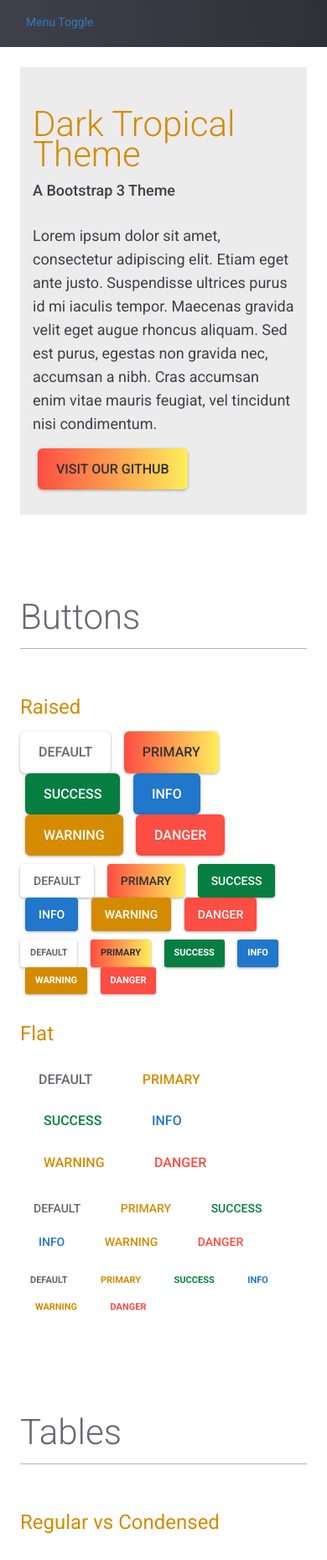
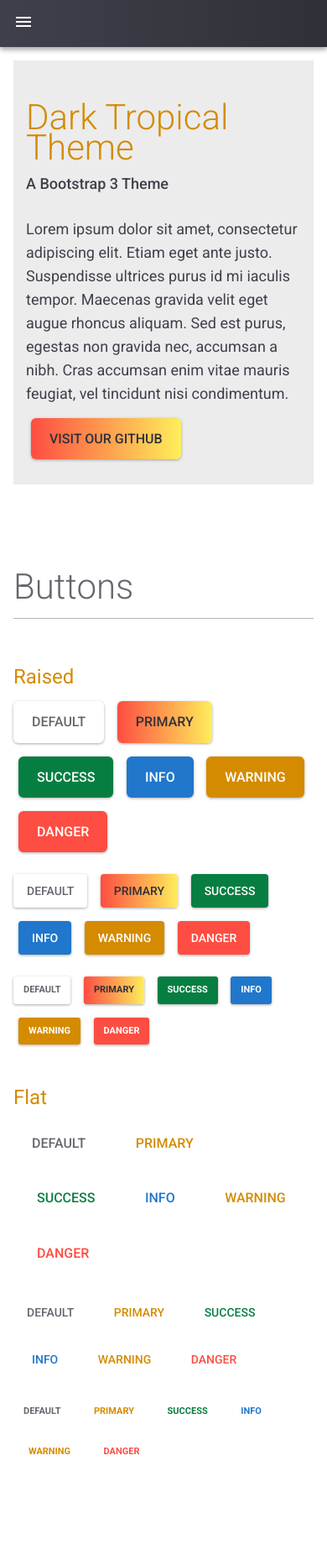
Before and after one commit to joserogeriofilho/sunset, a PHP site: page / in a window 390 px wide. Shown: the top 1858 px of the page at 84% size. Run offline with PHP 8.4, Linux system fonts and the light colour scheme.

Commit message:
Alertas, ajustes na app-bar e pequenos ajustes em outros componentes

```diff
--- a/dist/darktropical/css/darktropical.css
+++ b/dist/darktropical/css/darktropical.css
@@ -75,6 +75,9 @@ html, body, .container-fluid, .wrapper {
 .container-fluid {
   overflow-y: scroll;
   padding: 50px 50px 50px 30px; }
+  @media screen and (max-width: 991px) {
+    .container-fluid {
+      padding: 16px 16px 16px 16px; } }
 
 .modal {
   background-color: rgba(32, 32, 38, 0.65);
@@ -105,7 +108,7 @@ html, body, .container-fluid, .wrapper {
   @media screen and (max-width: 991px) {
     #content {
       margin-top: 56px;
-      padding: 24px; } }
+      padding: 16px; } }
 
 .sidebar {
   background: linear-gradient(to right, #40404B, #303038);
@@ -184,9 +187,25 @@ html, body, .container-fluid, .wrapper {
 
 .app-bar {
   background: linear-gradient(to right, #40404B, #303038);
+  box-shadow: 0 3px 6px rgba(0, 0, 0, 0.16), 0 3px 6px rgba(0, 0, 0, 0.23);
+  display: none;
+  width: 100%;
   min-height: 56px;
-  padding: 16px;
+  padding: 0 16px 0 16px;
+  position: fixed;
   z-index: 90; }
+  @media screen and (max-width: 991px) {
+    .app-bar {
+      display: flex;
+      align-items: center; } }
+  .app-bar .container {
+    display: flex;
+    align-items: center;
+    margin: 0;
+    padding: 0; }
+    .app-bar .container .icon-app-bar {
+      font-size: 24px;
+      color: white; }
 
 .form-group.material-input {
   min-height: 56px;
@@ -463,6 +482,9 @@ h3 {
   .btn[aria-expanded=true] .text-expanded {
     display: block; }
 
+p .btn {
+  margin-bottom: 16px; }
+
 .table {
   box-shadow: 0 1px 4px rgba(0, 0, 0, 0.12), 0 1px 3px rgba(0, 0, 0, 0.24);
   border: 1px solid rgba(217, 217, 219, 0.5);
@@ -568,3 +590,16 @@ h3 {
     margin: 0 -16px 16px -16px; }
     .card .card-primary-title + .card-rich-media img {
       border-radius: 0; }
+
+.alert {
+  background: linear-gradient(to right, #40404B, #303038);
+  border: none;
+  box-shadow: 0 3px 6px rgba(0, 0, 0, 0.16), 0 3px 6px rgba(0, 0, 0, 0.23); }
+  .alert.alert-info {
+    color: #90BBE5; }
+  .alert.alert-success {
+    color: #9CCBB3; }
+  .alert.alert-warning {
+    color: #E5B966; }
+  .alert.alert-danger {
+    color: #FE7A71; }
--- a/index.html
+++ b/index.html
@@ -45,8 +45,6 @@
               <li class="ripple-30"><a href="#tables">Tables</a></li>
               <li class="ripple-30"><a href="#cards">Cards</a></li>
               <li class="ripple-30"><a href="#forms">Forms</a></li>
-              <li class="ripple-30"><a href="#labels">Labels</a></li>
-              <li class="ripple-30"><a href="#badges">Badges</a></li>
               <li class="ripple-30"><a href="#alerts">Alerts</a></li>
               <li class="ripple-30"><a href="#progress_bars">Progress Bar</a></li>
               <li class="ripple-30"><a href="#list_groups">List Groups</a></li>
@@ -61,11 +59,11 @@
         </ul>
       </nav>
 
-      <nav class="navbar app-bar navbar-fixed-top visible-xs-block visible-sm-block">
+      <div class="app-bar">
         <div class="container">
-          <a href="#" id="hamburger-menu">Menu Toggle</a>
+          <a href="#" id="hamburger-menu"><i class="material-icons icon-app-bar">menu</i></a>
         </div>
-      </nav>
+      </div>
 
       <!-- Page Content -->
     <div class="container-fluid" id="content">
@@ -696,88 +694,15 @@
           </div>
         </div>
 
-        <div id="labels" class="page-header">
-          <h1>Labels</h1>
-        </div>
-        <h1>
-          <span class="label label-default">Default</span>
-          <span class="label label-primary">Primary</span>
-          <span class="label label-success">Success</span>
-          <span class="label label-info">Info</span>
-          <span class="label label-warning">Warning</span>
-          <span class="label label-danger">Danger</span>
-        </h1>
-        <h2>
-          <span class="label label-default">Default</span>
-          <span class="label label-primary">Primary</span>
-          <span class="label label-success">Success</span>
-          <span class="label label-info">Info</span>
-          <span class="label label-warning">Warning</span>
-          <span class="label label-danger">Danger</span>
-        </h2>
-        <h3>
-          <span class="label label-default">Default</span>
-          <span class="label label-primary">Primary</span>
-          <span class="label label-success">Success</span>
-          <span class="label label-info">Info</span>
-          <span class="label label-warning">Warning</span>
-          <span class="label label-danger">Danger</span>
-        </h3>
-        <h4>
-          <span class="label label-default">Default</span>
-          <span class="label label-primary">Primary</span>
-          <span class="label label-success">Success</span>
-          <span class="label label-info">Info</span>
-          <span class="label label-warning">Warning</span>
-          <span class="label label-danger">Danger</span>
-        </h4>
-        <h5>
-          <span class="label label-default">Default</span>
-          <span class="label label-primary">Primary</span>
-          <span class="label label-success">Success</span>
-          <span class="label label-info">Info</span>
-          <span class="label label-warning">Warning</span>
-          <span class="label label-danger">Danger</span>
-        </h5>
-        <h6>
-          <span class="label label-default">Default</span>
-          <span class="label label-primary">Primary</span>
-          <span class="label label-success">Success</span>
-          <span class="label label-info">Info</span>
-          <span class="label label-warning">Warning</span>
-          <span class="label label-danger">Danger</span>
-        </h6>
-        <p>
-          <span class="label label-default">Default</span>
-          <span class="label label-primary">Primary</span>
-          <span class="label label-success">Success</span>
-          <span class="label label-info">Info</span>
-          <span class="label label-warning">Warning</span>
-          <span class="label label-danger">Danger</span>
-        </p>
-
-
-        <div id="badges" class="page-header">
-          <h1>Badges</h1>
-        </div>
-        <p>
-          <a href="#">Inbox <span class="badge">42</span></a>
-        </p>
-        <ul class="nav nav-pills" role="tablist">
-          <li role="presentation" class="active"><a href="#">Home <span class="badge">42</span></a></li>
-          <li role="presentation"><a href="#">Profile</a></li>
-          <li role="presentation"><a href="#">Messages <span class="badge">3</span></a></li>
-        </ul>
-
 
         <div id="alerts" class="page-header">
           <h1>Alerts</h1>
         </div>
+        <div class="alert alert-info" role="alert">
+          <strong>Heads up!</strong> This alert needs your attention, but it's not super important.
+        </div>
         <div class="alert alert-success" role="alert">
           <strong>Well done!</strong> You successfully read this important alert message.
-        </div>
-        <div class="alert alert-info" role="alert">
-          <strong>Heads up!</strong> This alert needs your attention, but it's not super important.
         </div>
         <div class="alert alert-warning" role="alert">
           <strong>Warning!</strong> Best check yo self, you're not looking too good.
--- /dev/null
+++ b/src/darktropical/sass/components/alerts.scss
@@ -0,0 +1,21 @@
+.alert{
+    background: $gradient-dark-gray;
+    border: none;
+    box-shadow: $shadow-ud-2;
+
+    &.alert-info{
+        color: $blue300;
+    }
+
+    &.alert-success{
+        color: $green200;
+    }
+
+    &.alert-warning{
+        color: $orange300;
+    }
+
+    &.alert-danger{
+        color: $red400;
+    }
+}
--- a/src/darktropical/sass/components/app-bar.scss
+++ b/src/darktropical/sass/components/app-bar.scss
@@ -1,6 +1,28 @@
 .app-bar{
-    background: linear-gradient(to right, $gray500 , $gray600);
+    background: $gradient-dark-gray;
+    box-shadow: $shadow-ud-2;
+    display: none;
+    width: 100%;
     min-height: 56px;
-    padding: 16px;
+    padding: 0 16px 0 16px;
+    position: fixed;
     z-index: 90;
+
+    @media screen and (max-width: $break-sm) {
+        display: flex;
+        align-items: center;
+    }
+
+    .container{
+        display: flex;
+        align-items: center;
+
+        margin: 0;
+        padding: 0;
+
+        .icon-app-bar{
+            font-size: 24px;
+            color: white;
+        }
+    }
 }
--- a/src/darktropical/sass/components/buttons.scss
+++ b/src/darktropical/sass/components/buttons.scss
@@ -127,3 +127,9 @@
         }
     }
 }
+
+p{
+    .btn{
+        margin-bottom: 16px;
+    }
+}
--- a/src/darktropical/sass/components/layout.scss
+++ b/src/darktropical/sass/components/layout.scss
@@ -10,6 +10,10 @@ html, body, .container-fluid, .wrapper{
 .container-fluid{
     overflow-y: scroll;
     padding: 50px 50px 50px 30px;
+
+    @media screen and (max-width: $break-sm) {
+        padding: 16px 16px 16px 16px;
+    }
 }
 
 .modal{
@@ -46,6 +50,6 @@ html, body, .container-fluid, .wrapper{
 
     @media screen and (max-width: $break-sm) {
         margin-top: 56px;
-        padding: 24px;
+        padding: 16px;
     }
 }
--- a/src/darktropical/sass/darktropical.scss
+++ b/src/darktropical/sass/darktropical.scss
@@ -11,3 +11,4 @@
 @import 'components/buttons';
 @import 'components/tables';
 @import 'components/cards';
+@import 'components/alerts';
```
